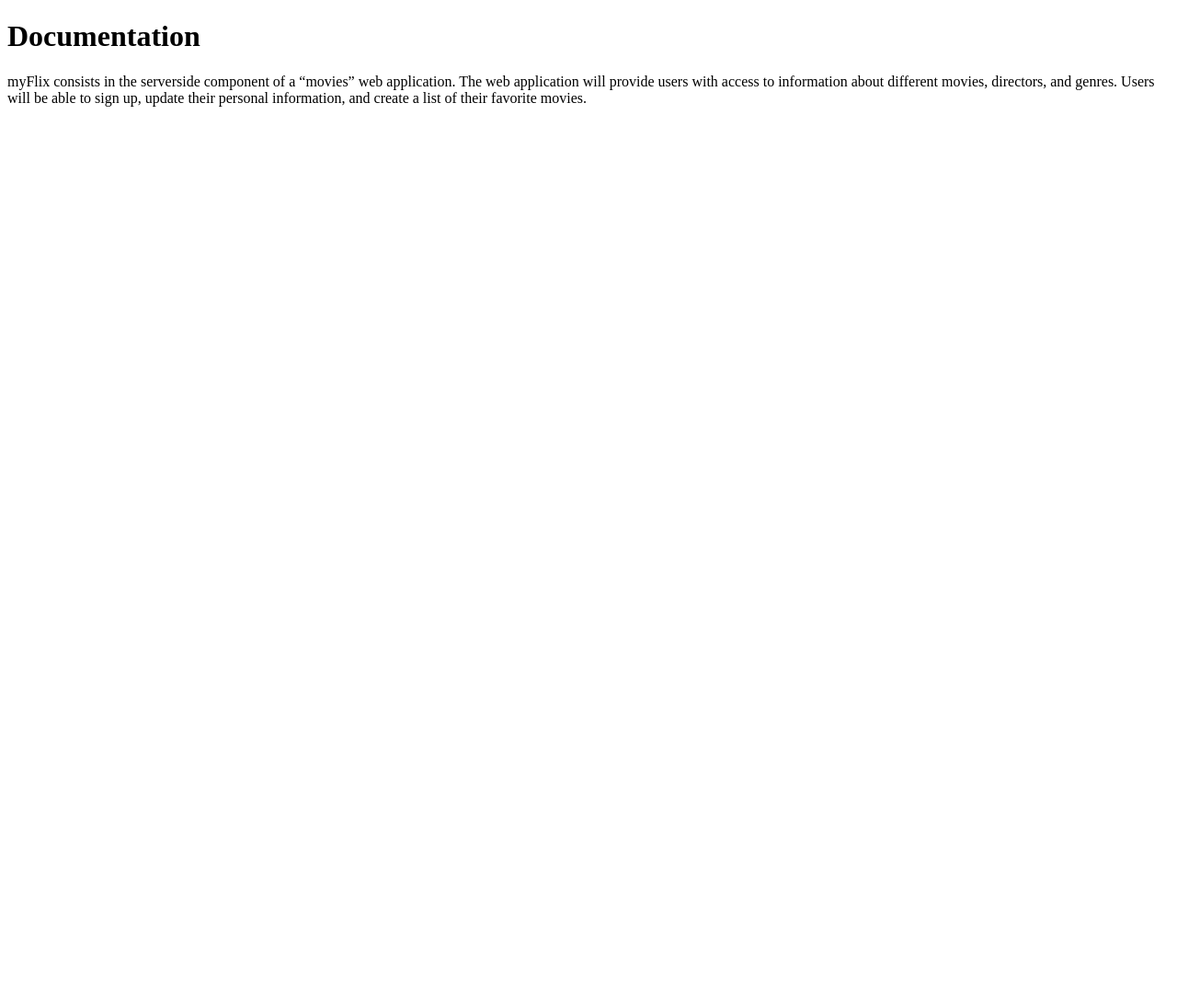
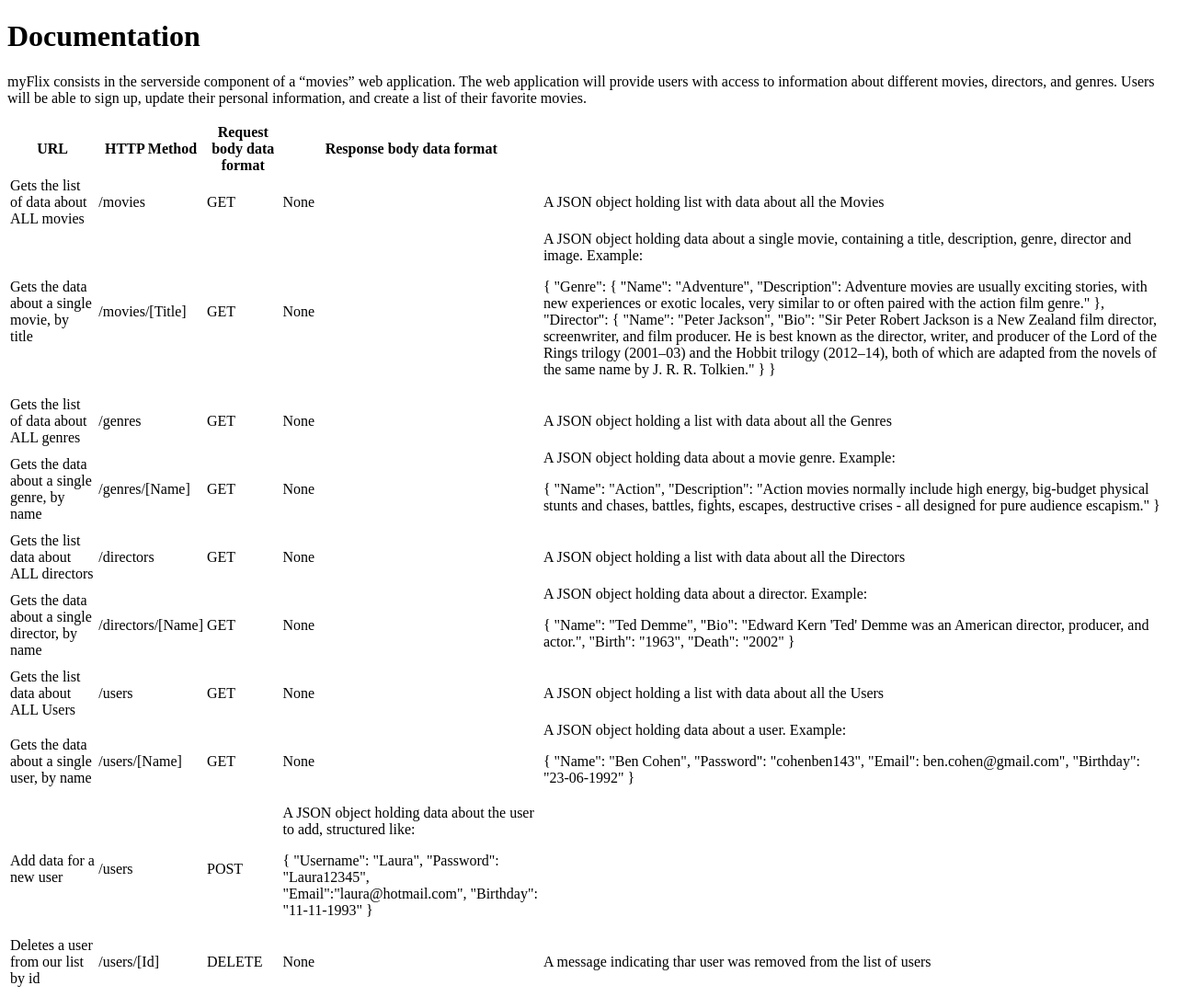
Before and after one commit to MaddieAndreea23/Node.js, a website: page public/documentation.html in a window 1280 px wide. Shown: the whole page at 92% size. Before the commit the page ends 800 px from the top, so only its background shows below. Drawn offline with Linux system fonts and the light colour scheme.

Commit message:
Update documentation.html

```diff
--- a/public/documentation.html
+++ b/public/documentation.html
@@ -15,6 +15,135 @@
         able to sign up, update their personal information, and create a list of
         their favorite movies.
       </p>
+      <table>
+        <tr>
+          <th>URL</th>
+          <th>HTTP Method</th>
+          <th>Request body data format</th>
+          <th>Response body data format</th>
+        </tr>
+        <tr>
+          <td>Gets the list of data about ALL movies</td>
+          <td>/movies</td>
+          <td>GET</td>
+          <td>None</td>
+          <td>A JSON object holding list with data about all the Movies</td>
+        </tr>
+        <tr>
+          <td>Gets the data about a single movie, by title</td>
+          <td>/movies/[Title]</td>
+          <td>GET</td>
+          <td>None</td>
+          <td>
+            A JSON object holding data about a single movie, containing a title,
+            description, genre, director and image. Example:
+            <p>
+              { "Genre": { "Name": "Adventure", "Description": Adventure movies
+              are usually exciting stories, with new experiences or exotic
+              locales, very similar to or often paired with the action film
+              genre." }, "Director": { "Name": "Peter Jackson", "Bio": "Sir
+              Peter Robert Jackson is a New Zealand film director, screenwriter,
+              and film producer. He is best known as the director, writer, and
+              producer of the Lord of the Rings trilogy (2001–03) and the Hobbit
+              trilogy (2012–14), both of which are adapted from the novels of
+              the same name by J. R. R. Tolkien." } }
+            </p>
+          </td>
+        </tr>
+        <tr>
+          <td>Gets the list of data about ALL genres</td>
+          <td>/genres</td>
+          <td>GET</td>
+          <td>None</td>
+          <td>A JSON object holding a list with data about all the Genres</td>
+        </tr>
+
+        <tr>
+          <td>Gets the data about a single genre, by name</td>
+          <td>/genres/[Name]</td>
+          <td>GET</td>
+          <td>None</td>
+          <td>
+            A JSON object holding data about a movie genre. Example:
+            <p>
+              { "Name": "Action", "Description": "Action movies normally include
+              high energy, big-budget physical stunts and chases, battles,
+              fights, escapes, destructive crises - all designed for pure
+              audience escapism." }
+            </p>
+          </td>
+        </tr>
+
+        <tr>
+          <td>Gets the list data about ALL directors</td>
+          <td>/directors</td>
+          <td>GET</td>
+          <td>None</td>
+          <td>
+            A JSON object holding a list with data about all the Directors
+          </td>
+        </tr>
+
+        <tr>
+          <td>Gets the data about a single director, by name</td>
+          <td>/directors/[Name]</td>
+          <td>GET</td>
+          <td>None</td>
+          <td>
+            A JSON object holding data about a director. Example:
+            <p>
+              { "Name": "Ted Demme", "Bio": "Edward Kern 'Ted' Demme was an
+              American director, producer, and actor.", "Birth": "1963",
+              "Death": "2002" }
+            </p>
+          </td>
+        </tr>
+
+        <tr>
+          <td>Gets the list data about ALL Users</td>
+          <td>/users</td>
+          <td>GET</td>
+          <td>None</td>
+          <td>A JSON object holding a list with data about all the Users</td>
+        </tr>
+
+        <tr>
+          <td>Gets the data about a single user, by name</td>
+          <td>/users/[Name]</td>
+          <td>GET</td>
+          <td>None</td>
+          <td>
+            A JSON object holding data about a user. Example:
+            <p>
+              { "Name": "Ben Cohen", "Password": "cohenben143", "Email":
+              ben.cohen@gmail.com", "Birthday": "23-06-1992" }
+            </p>
+          </td>
+        </tr>
+
+        <tr>
+          <td>Add data for a new user</td>
+          <td>/users</td>
+          <td>POST</td>
+          <td>
+            A JSON object holding data about the user to add, structured like:
+            <p>
+              { "Username": "Laura", "Password": "Laura12345",
+              "Email":"laura@hotmail.com", "Birthday": "11-11-1993" }
+            </p>
+          </td>
+        </tr>
+
+        <tr>
+          <td>Deletes a user from our list by id</td>
+          <td>/users/[Id]</td>
+          <td>DELETE</td>
+          <td>None</td>
+          <td>
+            A message indicating thar user was removed from the list of users
+          </td>
+        </tr>
+      </table>
     </div>
   </body>
 </html>
```
